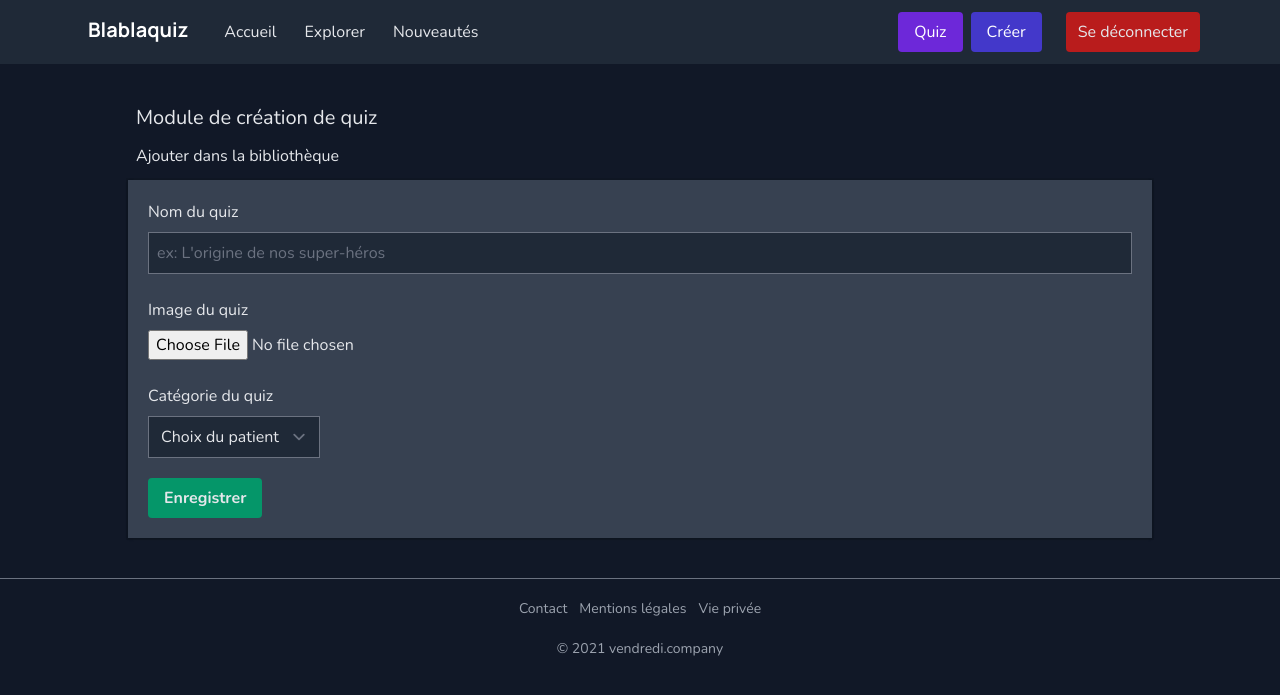
After one commit to Antonin-lhp5/repo-quiz, a PHP site: page /creer.php in a window 1280 px wide. The commit adds this page. Shown: the top 695 px of the page. Run offline with PHP 8.4, Linux system fonts and the light colour scheme; the visitor is signed in with stand-in values (Sample User, id 1); data that the repository does not hold is empty; style sheets or scripts are compiled from the project's sources; some libraries are stand-ins or nearby versions.

Commit message:
nouvelle version

```diff
--- /dev/null
+++ b/public/creer.php
@@ -0,0 +1,6 @@
+<?php
+require_once '../controller/dashboard.ctrl.php';
+user_connecte();
+require_once '../view/header.php';
+require_once '../view/creer.html.php';
+require_once '../view/footer.php';
--- /dev/null
+++ b/public/library.php
@@ -0,0 +1,5 @@
+<?php
+require_once '../controller/controller-library.php';
+require_once '../view/header.php';
+require_once '../view/library.html.php';
+require_once '../view/footer.php';
--- /dev/null
+++ b/view/creer.html.php
@@ -0,0 +1,34 @@
+<div class="container mx-auto max-w-screen-lg md:py-10">
+
+  <div class="flex flex-col w-full text-gray-200 mt-5 md:mt-0">
+    <div class="text-xl pb-3 px-2">Module de création de quiz</div>
+    <div class="pb-3 px-2">Ajouter dans la bibliothèque</div>
+    <div class="bg-gray-700 p-5 ring-black ring-2 ring-opacity-10 shadow">
+      <form action="" method="GET">
+        <div>
+          <label class="block mb-2 text-gray-200" for="nameQuiz">Nom du quiz</label>
+          <input class="w-full p-2 mb-6 text-gray-200 bg-gray-800 focus:border-transparent" type="text" name="nameQuiz" id="nameQuiz" placeholder="ex: L'origine de nos super-héros">
+        </div>
+        <div class="w-1/2">
+          <label class="block mb-2 text-gray-200" for="imgQuiz">Image du quiz</label>
+          <input type="file" class="h-full w-full mb-6" name="imgQuiz" id="imgQuiz">
+        </div>
+        <div class="w-1/2">
+          <label class="block mb-2 text-gray-200" for="categoryQuiz">Catégorie du quiz</label>
+          <select class="bg-gray-800" name="categoryQuiz" id="categoryQuiz">
+            <option selected disabled>Choix du patient</option>
+            <?php
+            foreach ($selectPatientsArray as $patient) { ?>
+              <option value="<?= $patient['id'] ?>"><?= $patient['lastname'] . ' ' . $patient['firstname'] ?></option>
+            <?php
+            } ?>
+          </select>
+        </div>
+
+        <button class="mt-5 bg-green-600 hover:bg-green-700 text-gray-200 font-bold py-2 px-4 rounded outline-none" name="create-quiz" type="submit" value="">
+          Enregistrer
+        </button>
+      </form>
+    </div>
+  </div>
+</div>
--- a/view/footer.php
+++ b/view/footer.php
@@ -1,3 +1,4 @@
+
 <footer class="py-5 border-t border-gray-500">
     <div class="flex justify-center">
         <ul class="flex text-gray-400 text-sm">
@@ -12,9 +13,10 @@
     </div>
 </footer>
 
+
+
 <script src="assets/js/menu.js"></script>
 <script src="assets/js/dropdown.js"></script>
-
 <script src="https://unpkg.com/ionicons@5.2.3/dist/ionicons.js"></script>
 
 </body>
--- a/view/header.php
+++ b/view/header.php
@@ -15,7 +15,7 @@
   <title>Blablaquiz</title>
 </head>
 
-<body class="bg-gray-900 text-gray-200 font-body">
+<body class="bg-gray-900 text-gray-200 font-body h-full">
   <!-- navbar goes here -->
   <nav class="bg-gray-800">
     <div class="max-w-6xl mx-auto px-4">
@@ -41,8 +41,8 @@
         <?php if (est_connecte()) : ?>
           <div class="hidden md:flex items-center">
 
-            <a href="" class="transition duration-300 ease-in-out focus:outline-none focus:shadow-outline bg-purple-700 hover:bg-purple-900 text-white font-normal py-2 px-4 mr-2 rounded">Quiz</a>
-            <a href="" class="transition duration-300 ease-in-out focus:outline-none focus:shadow-outline bg-indigo-700 hover:bg-indigo-900 text-white font-normal py-2 px-4 rounded">Créer</a>
+            <a href="library.php" class="transition duration-300 ease-in-out focus:outline-none focus:shadow-outline bg-purple-700 hover:bg-purple-900 text-white font-normal py-2 px-4 mr-2 rounded">Quiz</a>
+            <a href="creer.php" class="transition duration-300 ease-in-out focus:outline-none focus:shadow-outline bg-indigo-700 hover:bg-indigo-900 text-white font-normal py-2 px-4 rounded">Créer</a>
             <a href="/deconnexion.php" class="py-2 px-3 bg-red-700 hover:bg-red-800 rounded transition duration-300 ml-6">Se déconnecter</a>
           </div>
         <?php endif ?>
--- a/view/index.html.php
+++ b/view/index.html.php
@@ -53,7 +53,7 @@
 </section>
 
 <section id="news" class="bg-gray-900">
-    <div class="container mx-auto max-w-screen-lg">
+    <div class="container mx-auto max-w-screen-xl">
         <div class="flex justify-center items-center px-2 py-8 lg:">
             <ion-icon class="mr-3 w-6 h-6 text-indigo-400" name="megaphone"></ion-icon>
             <h1 class="tracking-wide text-xl font-semibold sm:text-2xl font-title">Nouveau sur Blabla<span class="text-indigo-400">quiz</span></h1>
```
Also changed, not shown: controller/controller-library.php (added, +8 -0 lines), database.sql (+8 -0 lines), model/database.php (added, +21 -0 lines), model/quiz.php (added, +25 -0 lines), view/dashboard.html.php (+6 -7 lines), view/library.html.php (added, +47 -0 lines).
